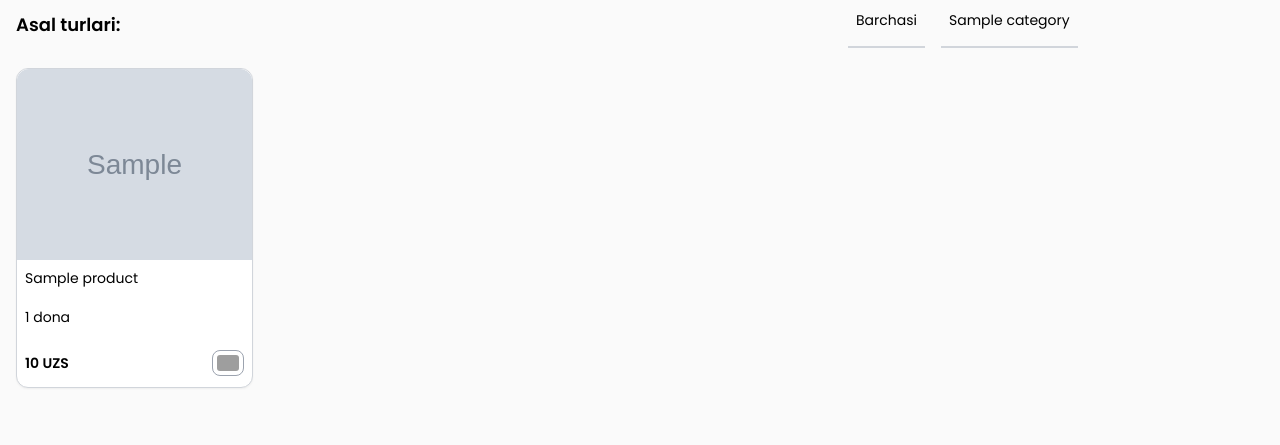
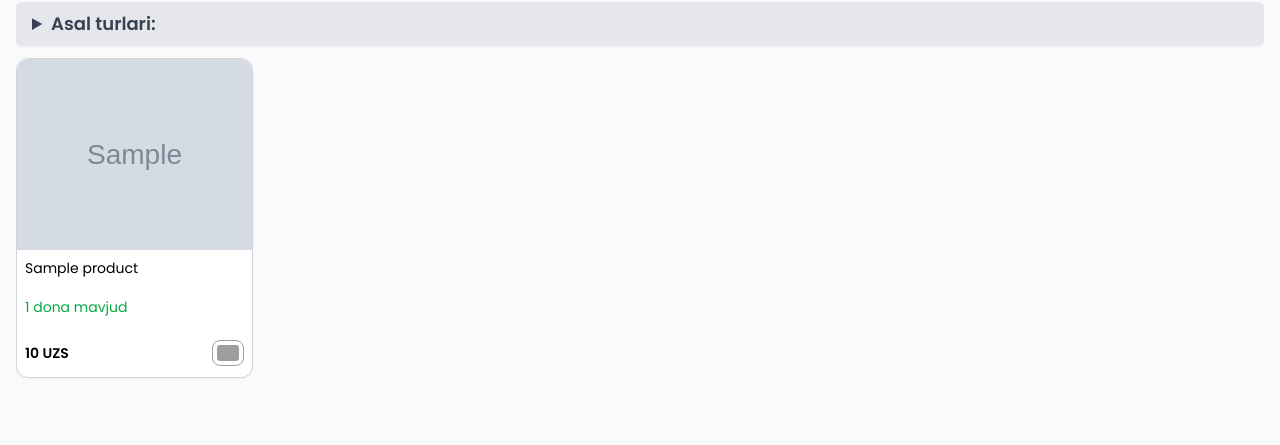
Before and after one commit to TOXIC-krot/al-asalDjango, a Django app: page /products/ in a window 1280 px wide. Shown: the part 355-800 px from the top of the page. Run offline with Django 5.2, Linux system fonts and the light colour scheme; tables that the repository leaves empty hold one stand-in row (values such as "Sample post"); grey boxes marked "Sample" are stand-in pictures; some libraries are stand-ins or nearby versions; grey boxes are pictures that could not be loaded.

Commit message:
fix: dona mavjud, available filter, cart_icon quantity

```diff
--- a/apps/products/views.py
+++ b/apps/products/views.py
@@ -10,8 +10,8 @@ class ProductListView(generic.ListView):
     def get_queryset(self):
         category_id = self.kwargs.get("category_id")
         if category_id:
-            return models.Product.objects.filter(category_id=category_id)
-        return models.Product.objects.all()
+            return models.Product.objects.filter(category_id=category_id, is_available=True)
+        return models.Product.objects.filter(is_available=True)
 
     def get_context_data(self, **kwargs):
         context = super().get_context_data(**kwargs)
--- a/templates/products/product_list.html
+++ b/templates/products/product_list.html
@@ -12,19 +12,22 @@
           <img class="p-2 border border-gray-400 rounded-xl" src="{% static 'assets/icons/filters.svg' %}" alt="Filters">
         </button>
     </div>
-    <nav class="mb-5">
-        <div class="w-full flex flex-col sm:flex-row justify-between items-center">
-            <h1 class="text-lg font-semibold mb-3 w-full sm:w-full sm:mb-0">Asal turlari:</h1>
-            <ul class="w-full sm:w-1/2 owl-carousel owl-theme flex gap-4 mt-3 sm:mt-0 overflow-auto">
-                <li class="text-center border-b-2 border-gray-300 pb-2">
-                    <a href="{% url 'product_list' %}" class="block p-2 rounded hover:bg-gray-200 transition-colors duration-300 text-black sm:text-sm">Barchasi</a>
-                </li>
-                {% for category in categories %}
-                    <li class="text-center border-b-2 border-gray-300 pb-2">
-                        <a href="{% url 'product_list_by_category' category.id %}" class="block p-2 rounded hover:bg-gray-200 transition-colors duration-300 text-black sm:text-sm">{{ category.title }}</a>
+    <nav class="w-full flex flex-col justify-between items-center">
+        <!-- <h1 class="text-lg font-semibold mb-3 w-full text-gray-800">Asal turlari:</h1> -->
+        <div class="w-full mb-3">
+            <details class="w-full">
+                <summary class="text-lg font-semibold text-gray-700 bg-gray-200 px-4 py-2 rounded-md shadow-sm">Asal turlari:</summary>
+                <ul class="w-full flex flex-col gap-4 mt-3 overflow-auto">
+                    <li class="border-b border-gray-300 pb-2">
+                        <a href="{% url 'product_list' %}" class="block p-3 bg-gray-50 text-gray-800 rounded-lg hover:bg-gray-100 transition-colors duration-300 text-left">Barchasi</a>
+                    </li>
+                    {% for category in categories %}
+                    <li class="border-b border-gray-300 pb-2">
+                        <a href="{% url 'product_list_by_category' category.id %}" class="block p-3 bg-gray-50 text-gray-800 rounded-lg hover:bg-gray-100 transition-colors duration-300 text-left">{{ category.title }}</a>
                     </li> <!-- birlashtirmaganmidik product_list va product_list_by_category larni -->
-                {% endfor %}
-            </ul>
+                    {% endfor %}
+                </ul>
+            </details>
         </div>
     </nav>
     <div class="flex flex-wrap grid grid-cols-2 sm:grid-cols-3 md:grid-cols-4 lg:grid-cols-5 gap-4">
@@ -39,7 +42,7 @@
                             <p class="text-sm truncate">{{ product.title }}</p>
                         </div>
                         <div>
-                            <p class="text-sm">{{ product.count }} dona</p>
+                            <p class="text-sm text-[#06a941]">{{ product.count }} dona mavjud</p>
                         </div>
                         <div class="flex justify-between items-center">
                             <div>
```
Also changed, not shown: templates/products/product_detail.html (+6 -6 lines), 1 other file.
